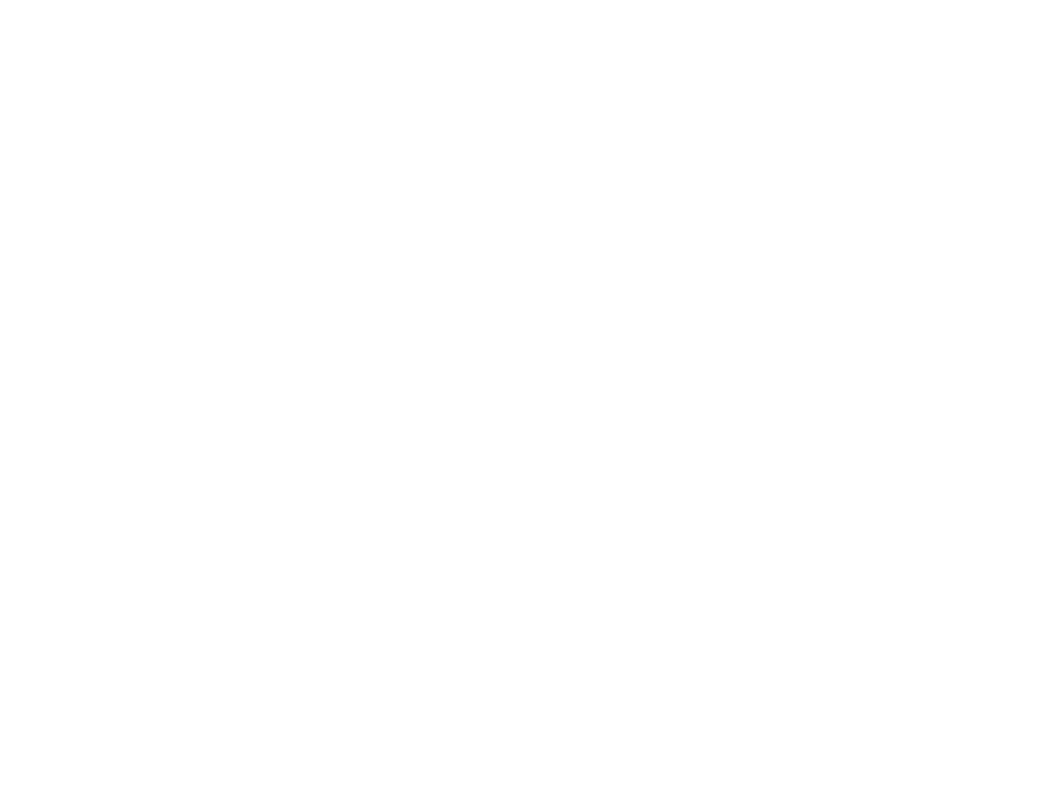
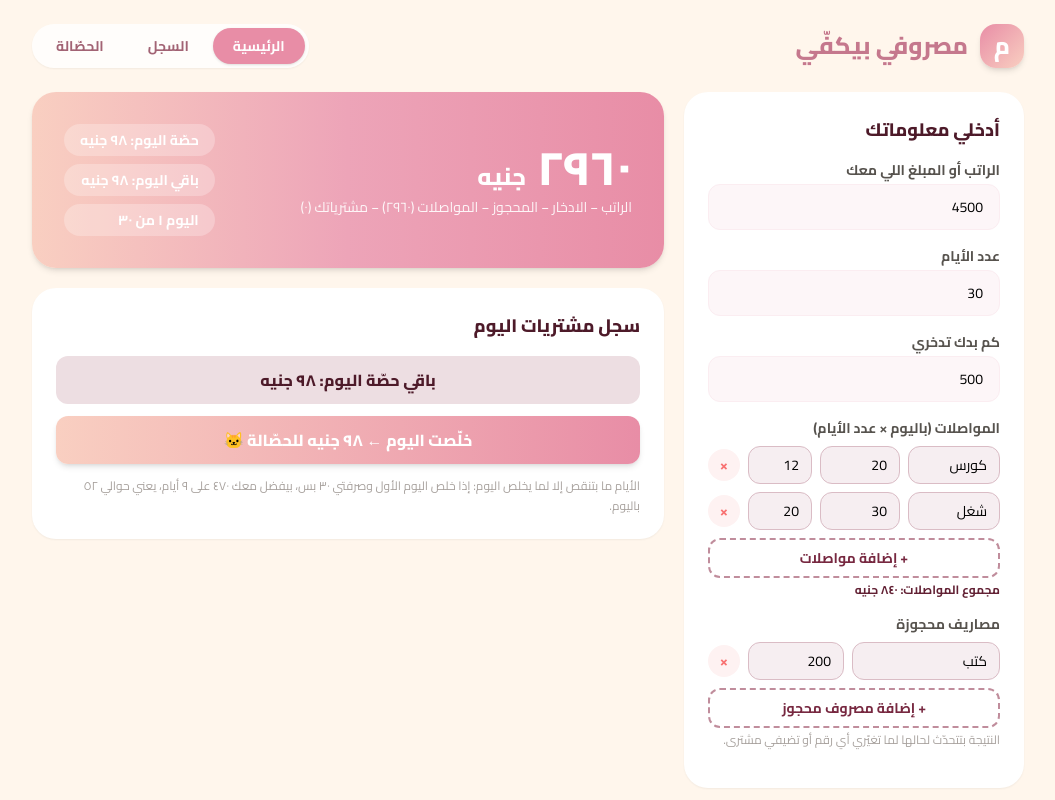
Before and after one commit to monamohameed04-dotcom/masrofi, a plain HTML site: page index.html in a window 1280 px wide. Shown: the top 800 px of the page, without its empty margins (112-1167 px from the left). Drawn offline with Linux system fonts and the light colour scheme; the site is published under a folder, as on GitHub Pages, so addresses that start at the root find nothing.

Commit message:
Add files via upload

```diff
--- a/index.html
+++ b/index.html
@@ -4,8 +4,8 @@
     <meta charset="UTF-8" />
     <meta name="viewport" content="width=device-width, initial-scale=1.0" />
     <title>مصروفي بيكفّي</title>
-    <script type="module" crossorigin src="/assets/index-DNNYcsU8.js"></script>
-    <link rel="stylesheet" crossorigin href="/assets/index-BxH1YPJB.css">
+    <script type="module" crossorigin src="./assets/index-DNNYcsU8.js"></script>
+    <link rel="stylesheet" crossorigin href="./assets/index-BxH1YPJB.css">
   </head>
   <body>
     <div id="root"></div>
```
